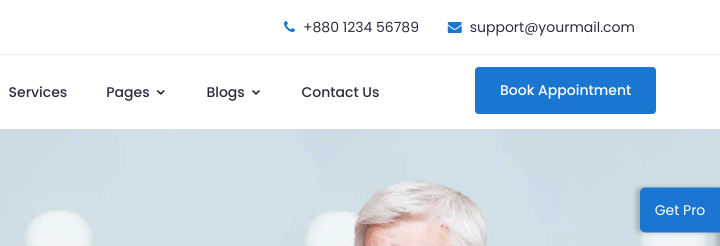
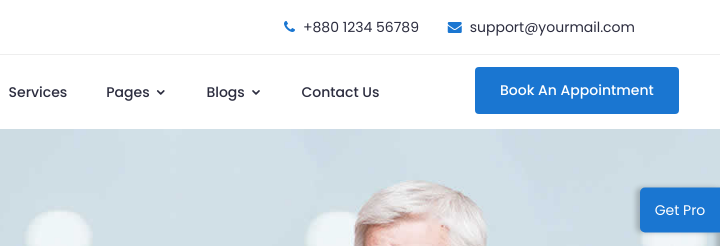
Before and after one commit to victor-ora/mediplux, a plain HTML site: page index.html in a window 1280 px wide. Shown: the top 246 px of the page, 560-1280 px from the left. Drawn offline with Linux system fonts and the light colour scheme; a script that the page names is missing.

Commit message:
first commit

```diff
--- a/index.html
+++ b/index.html
@@ -150,7 +150,7 @@
 							</div>
 							<div class="col-lg-2 col-12">
 								<div class="get-quote">
-									<a href="appointment.html" class="btn">Book Appointment</a>
+									<a href="appointment.html" class="btn">Book an Appointment</a>
 								</div>
 							</div>
 						</div>
```
